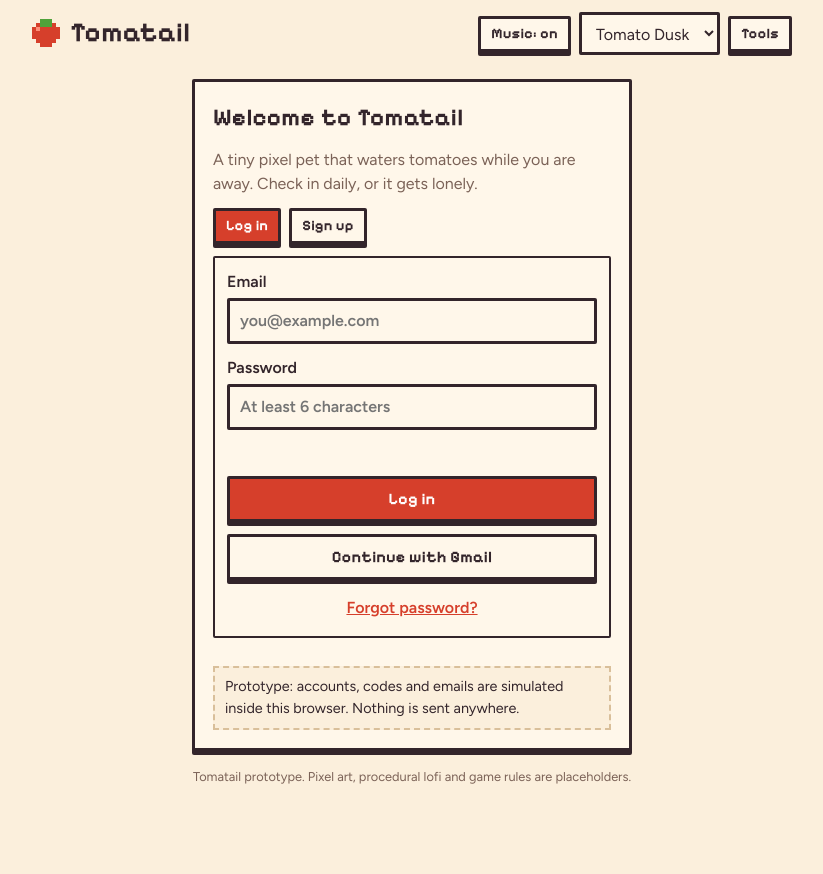
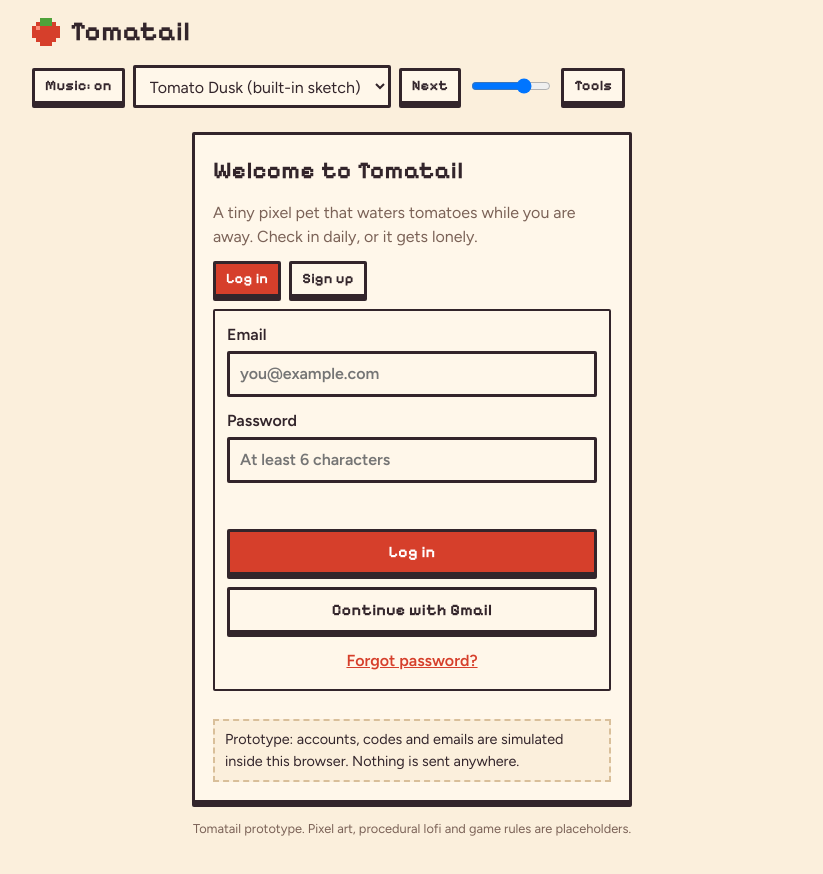
Before and after one commit to judenguyen116/tomatail, a plain HTML site: page index.html in a window 1280 px wide. Both pictures are taken after a click on the button "Music: off". Shown: the whole page, without its empty margins (228-1051 px from the left). Before the commit the page ends 826 px from the top, so only its background shows below. Drawn offline with Linux system fonts and the light colour scheme.

Commit message:
Add music library player with credits; keep synth sketches as fallback
Co-Authored-By: Claude Sonnet 5.5 <noreply@anthropic.com>
Claude-Session: https://claude.ai/code/session_01KQtNVH4TyPJsFaCbyDzJUN

```diff
--- a/index.html
+++ b/index.html
@@ -78,9 +78,13 @@ select,input[type=email],input[type=password],input[type=text]{background:var(--
     <div class="ctl">
       <button id="musicBtn" class="px sm" aria-pressed="false">Music: off</button>
       <select id="trackSel" aria-label="Lofi track"></select>
+      <button id="nextBtn" class="px sm" aria-label="Next track">Next</button>
+      <input id="vol" type="range" min="0" max="100" value="70" aria-label="Volume" style="width:80px">
       <button id="toolsBtn" class="px sm" aria-expanded="false">Tools</button>
     </div>
   </header>
+
+  <p id="credit" class="foot" hidden></p>
 
   <!-- AUTH -->
   <section id="s-auth" class="card auth" hidden>
@@ -335,7 +339,7 @@ function disc(c,cx,cy,r,col){c.fillStyle=col;for(let y=-r;y<=r;y++){const w=Math
 
 /* ---------- lofi engine ---------- */
 const Lofi=(function(){
-  let ctx=null,master=null,noiseBuf=null,on=false,timer=null,nextT=0,step=0,bar=0,tr=0;
+  let ctx=null,master=null,noiseBuf=null,on=false,timer=null,nextT=0,step=0,bar=0,tr=0,vol=0.7;
   const TR=[
     {name:'Tomato Dusk',bpm:72,ch:[[57,60,64,67],[55,59,62,65],[53,57,60,64],[52,55,59,62]],bass:[45,43,41,40],sc:[69,72,74,76,79]},
     {name:'Rainy Fence',bpm:64,ch:[[50,53,57,60],[55,58,62,65],[48,52,55,59],[53,57,60,64]],bass:[38,43,36,41],sc:[62,65,67,69,72]},
@@ -345,7 +349,7 @@ const Lofi=(function(){
   function init(){
     const AC=window.AudioContext||window.webkitAudioContext;if(!AC)return false;
     ctx=new AC();
-    master=ctx.createGain();master.gain.value=0.55;
+    master=ctx.createGain();master.gain.value=0.55*vol;
     const lp=ctx.createBiquadFilter();lp.type='lowpass';lp.frequency.value=2600;
     const dl=ctx.createDelay(1);dl.delayTime.value=0.34;
     const fb=ctx.createGain();fb.gain.value=0.3;dl.connect(fb);fb.connect(dl);
@@ -407,6 +411,7 @@ const Lofi=(function(){
       }catch(e){on=false;return false;}
     },
     stop:function(){on=false;clearInterval(timer);try{if(ctx)ctx.suspend();}catch(e){}},
+    setVol:function(v){vol=v;if(master)master.gain.value=0.55*v;},
     setTrack:function(i){tr=i;step=0;bar=0;if(ctx)nextT=ctx.currentTime+0.1;}
   };
 })();
@@ -690,16 +695,48 @@ $('resetPet').onclick=function(){
 };
 $('logout').onclick=logout;
 
-/* ---------- music ui ---------- */
-(function(){
-  const sel=$('trackSel');Lofi.names().forEach(function(n,i){const o=document.createElement('option');o.value=i;o.textContent=n;sel.appendChild(o);});
-  sel.onchange=function(){Lofi.setTrack(parseInt(sel.value,10));};
-  $('musicBtn').onclick=function(){
-    const b=$('musicBtn');
-    if(Lofi.isOn()){Lofi.stop();b.textContent='Music: off';b.setAttribute('aria-pressed','false');}
-    else if(Lofi.start()){b.textContent='Music: on';b.setAttribute('aria-pressed','true');}
-    else toast('Audio is not available in this browser.');
-  };
+/* ---------- music library ---------- */
+// Add real tracks here. Put the audio files in /audio and fill in the license and source for each.
+// { title:'Track name', artist:'Artist', src:'audio/track.mp3', license:'CC0 | CC-BY 4.0 | ...', url:'https://page-where-you-got-it' }
+const LIBRARY=[];
+const Music=(function(){
+  const audio=new Audio();audio.preload='none';audio.volume=0.7;
+  const items=LIBRARY.map(function(t){return Object.assign({kind:'file'},t);})
+    .concat(Lofi.names().map(function(n,i){return {kind:'synth',title:n+' (built-in sketch)',idx:i};}));
+  let cur=0,playing=false;
+  const sel=$('trackSel'),btn=$('musicBtn'),cr=$('credit');
+  items.forEach(function(t,i){const o=document.createElement('option');o.value=i;o.textContent=t.title+(t.artist?' - '+t.artist:'');sel.appendChild(o);});
+  function ui(){
+    btn.textContent=playing?'Music: on':'Music: off';btn.setAttribute('aria-pressed',String(playing));
+    const t=items[cur];
+    if(playing&&t.kind==='file'){
+      cr.hidden=false;cr.textContent='Now playing: '+t.title+(t.artist?' by '+t.artist:'')+(t.license?' ('+t.license+')':'');
+    }else cr.hidden=true;
+  }
+  function halt(){audio.pause();Lofi.stop();}
+  function play(i){
+    cur=((i%items.length)+items.length)%items.length;sel.value=cur;halt();const t=items[cur];
+    if(t.kind==='file'){
+      audio.src=t.src;
+      const pr=audio.play();
+      if(pr&&pr.then)pr.then(function(){playing=true;ui();}).catch(function(){
+        playing=false;ui();toast('Could not play that track. Check the file path in the library.');
+      });
+      else{playing=true;ui();}
+    }else{
+      Lofi.setTrack(t.idx);playing=Lofi.start();
+      if(!playing)toast('Audio is not available in this browser.');ui();
+    }
+  }
+  function stop(){halt();playing=false;ui();}
+  audio.addEventListener('ended',function(){play(cur+1);});
+  audio.addEventListener('error',function(){if(playing){toast('Track failed to load, skipping.');play(cur+1);}});
+  btn.onclick=function(){playing?stop():play(cur);};
+  $('nextBtn').onclick=function(){play(cur+1);};
+  sel.onchange=function(){const was=playing;cur=parseInt(sel.value,10);if(was)play(cur);else ui();};
+  $('vol').oninput=function(){const v=this.value/100;audio.volume=v;Lofi.setVol(v);};
+  ui();
+  return {};
 })();
 
 /* ---------- scene ---------- */
```
Also changed, not shown: 1 other file.
